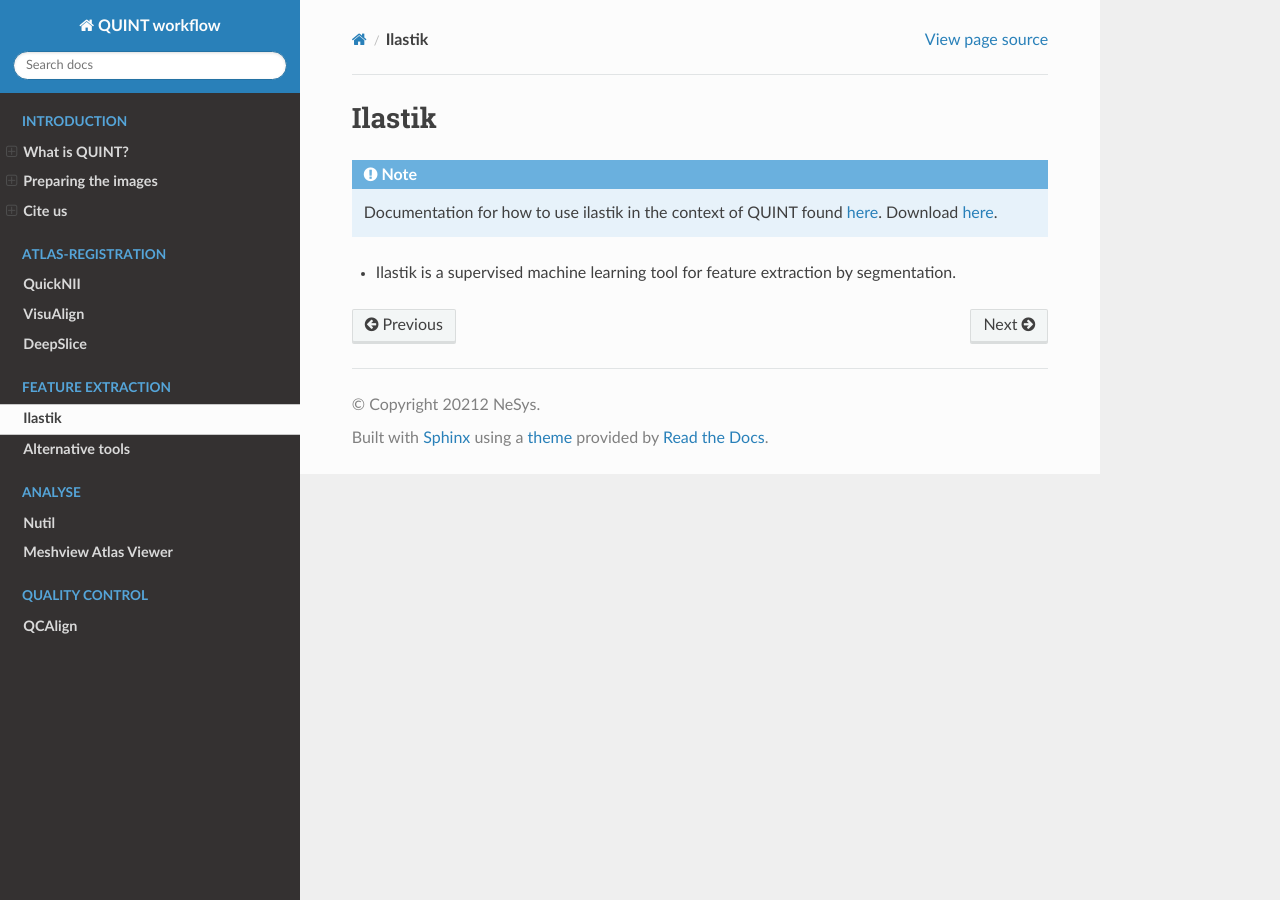
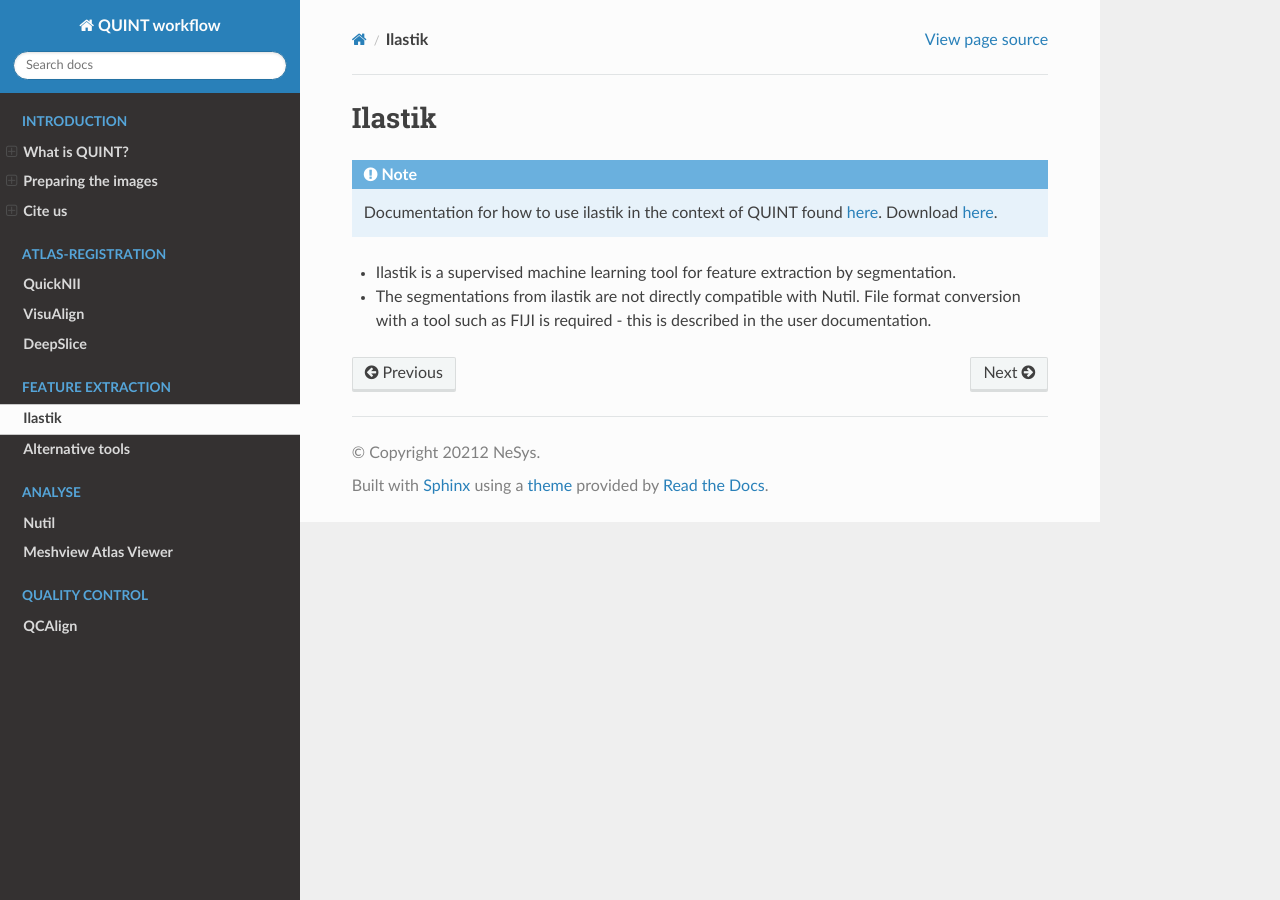
Before and after one commit to Neural-Systems-at-UIO/QUINT_workflow, a Sphinx documentation site: the page built from docs/Ilastik.rst, in a window 1280 px wide. Built offline with Sphinx 7.4.7 and the Read the Docs theme 2.0.0, drawn with Linux system fonts in a browser that asks for light colours.

Commit message:
Update Ilastik.rst

```diff
--- a/docs/Ilastik.rst
+++ b/docs/Ilastik.rst
@@ -5,3 +5,4 @@
   Documentation for how to use ilastik in the context of QUINT found `here <https://nutil.readthedocs.io/en/latest/Ilastik.html>`_. Download `here <https://www.ilastik.org /download.html>`_.
 
 * Ilastik is a supervised machine learning tool for feature extraction by segmentation.
+* The segmentations from ilastik are not directly compatible with Nutil. File format conversion with a tool such as FIJI is required - this is described in the user documentation.
```
